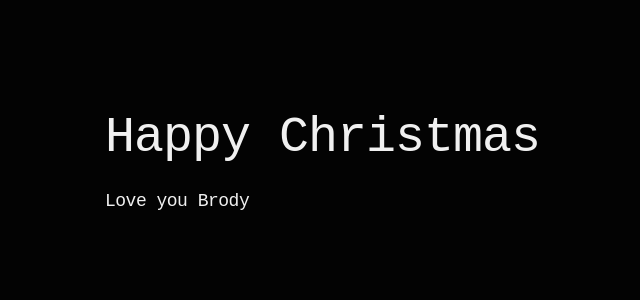
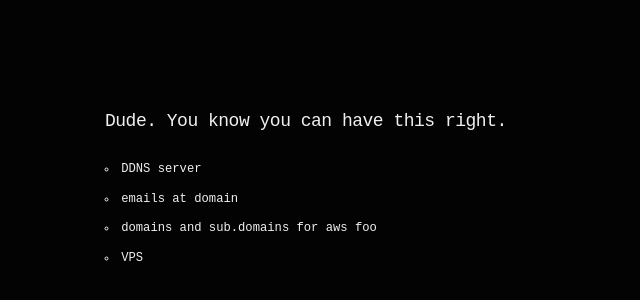
Before and after one commit to khanrtis/khanrtis.github.io, a plain HTML site: page index.html in a window 1280 px wide. Shown: the part 132-432 px from the top of the page, without its empty margins (55-695 px from the left). Drawn offline with Linux system fonts and the light colour scheme.

Commit message:
index html

```diff
--- a/index.html
+++ b/index.html
@@ -11,8 +11,13 @@
   <div class="container">
     <div class="row">
       <div class="one-half column" style="margin-top: 25%">
-       <h1>Happy Christmas</h1>
-       <p>Love you Brody</p>
+       <p>Dude. You know you can have this right.</p>
+      <ul>
+      <li>DDNS server</li>
+      <li>emails at domain</li>
+      <li>domains and sub.domains for aws foo</li>
+      <li>VPS</li>
+      </ul>
       </div>
     </div>
   </div>
```
